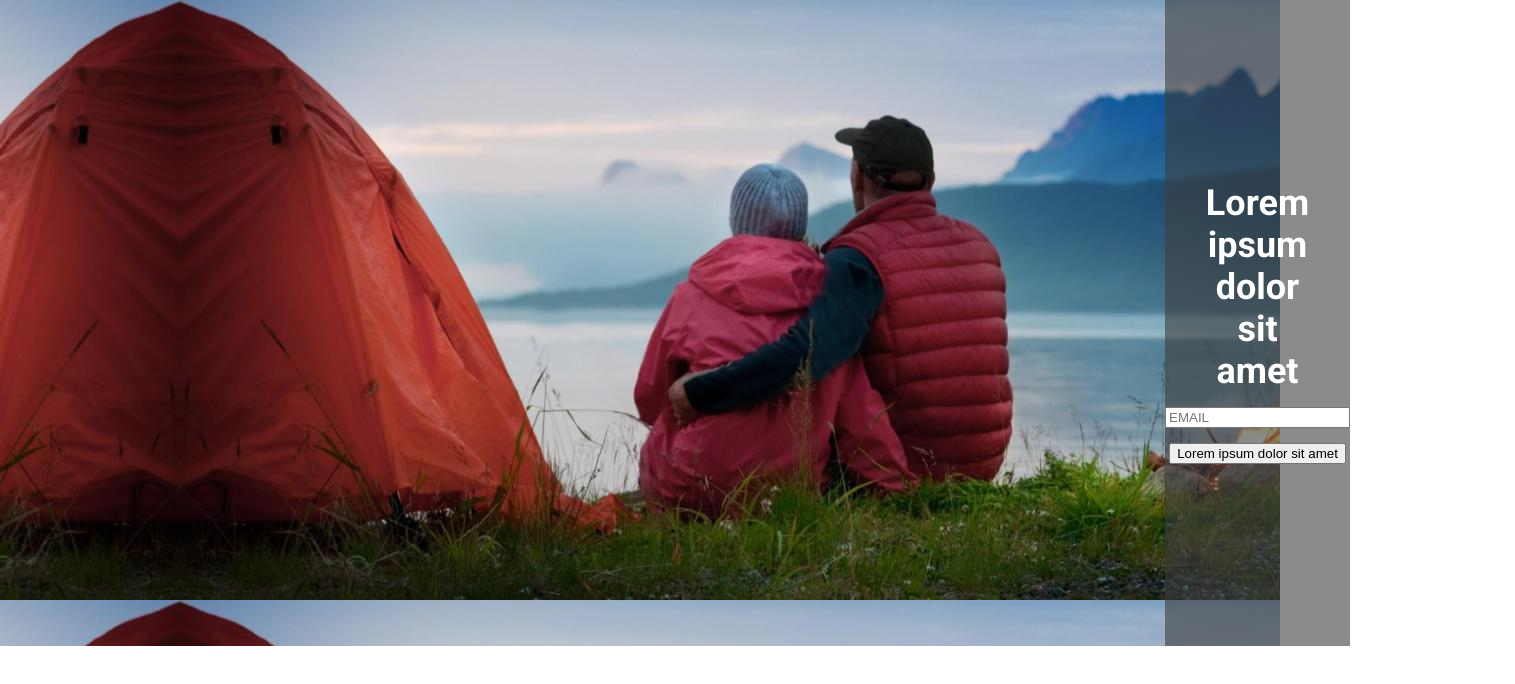
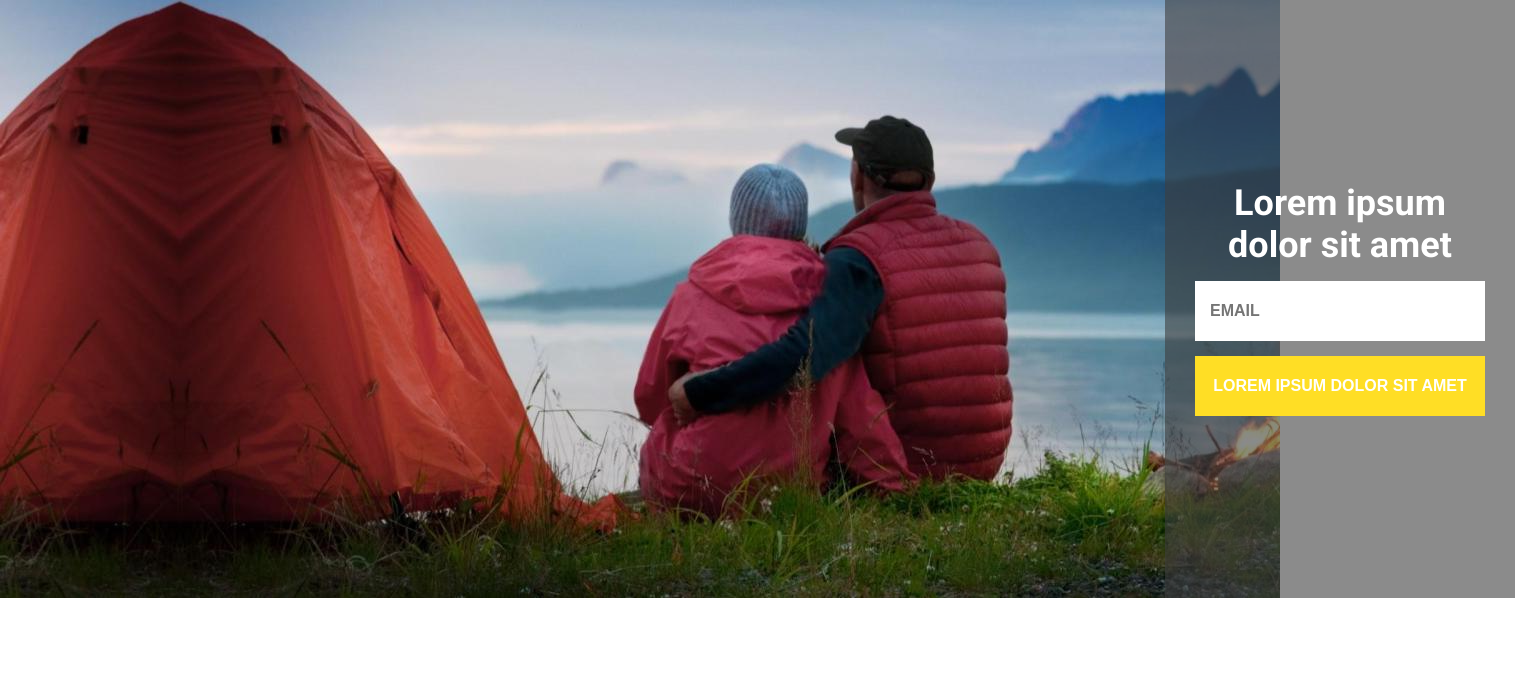
Before and after one commit to androIvanov/Anakatech_Assessment, a plain HTML site: page index.html in a window 1280 px wide. Shown: the whole page, 1515 px wide, since content can reach past the window. Drawn offline with Linux system fonts and the light colour scheme.

Commit message:
Hero section ready

```diff
--- a/styles.css
+++ b/styles.css
@@ -22,10 +22,34 @@
 }
 .from input, button{
     margin: 0 auto;
+    height: 60px;
+    padding: 0;
+    width: 290px;
+    border: none;
+    font-weight: 700;
+    font-size: 16px;
 }
 .from input{
-    margin-bottom: 15px;
+    margin: 0px 30px 15px 30px;
+    color: #424242;
+    font-weight: 700;
+    font-size: 16px;
 }
 .from button{
-    margin-bottom: 182px;
+    margin: 0px 30px 182px 30px;
+    color: #ffffff;
+    background-color: #FFDE25;
+    text-transform: uppercase;
 }
+::-webkit-input-placeholder {
+    padding: 20px 15px;
+  }
+::-moz-placeholder {
+  color: pink;
+}
+:-ms-input-placeholder {
+  color: pink;
+}
+:-moz-placeholder {
+  color: pink;
+}
```
